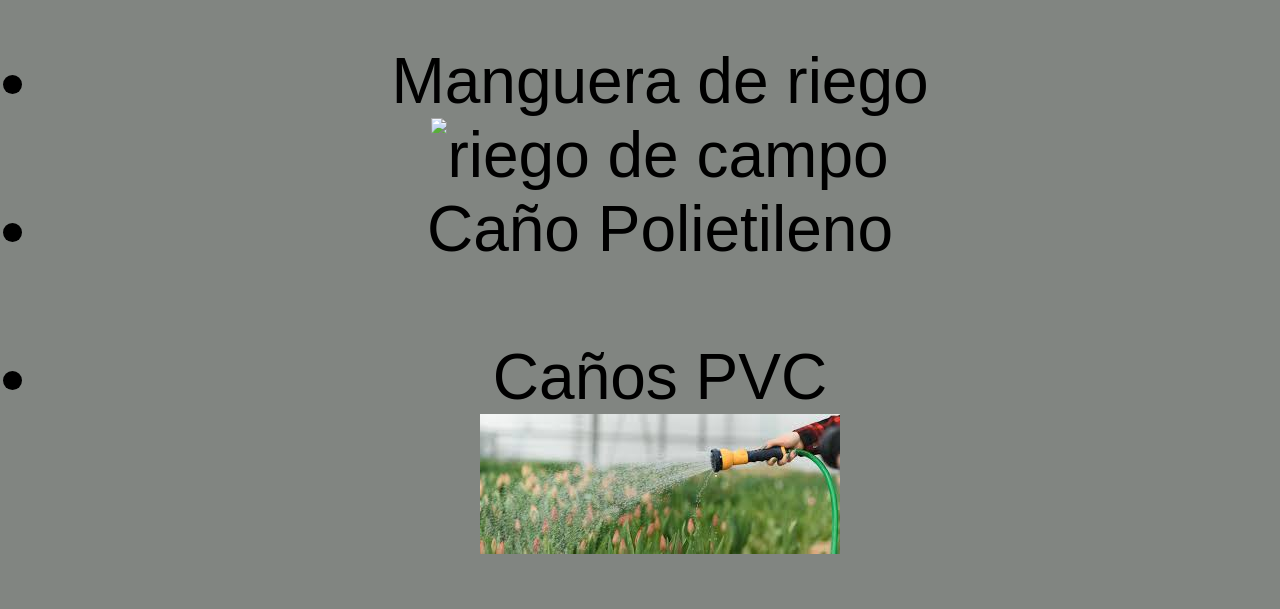
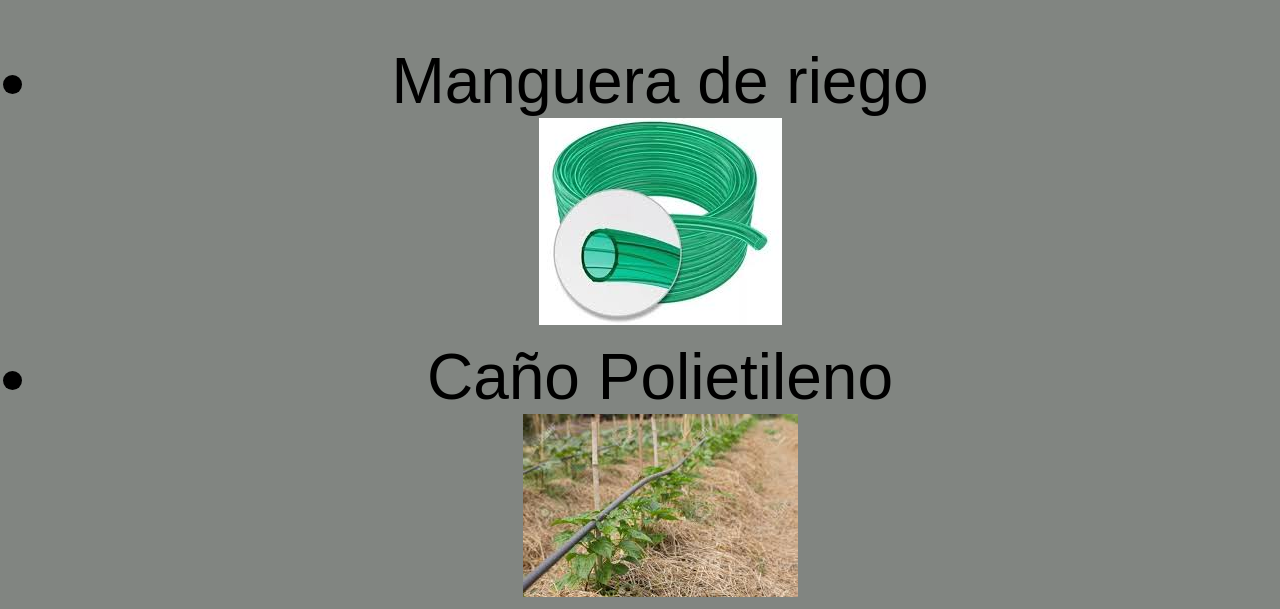
Before and after one commit to 852raul/preentreg-2-becerra, a plain HTML site: page carpeta/Productos.html in a window 1280 px wide. Shown: the part 319-928 px from the top of the page. Drawn offline with Linux system fonts and the light colour scheme.

Commit message:
reparando img de page producto

```diff
--- a/carpeta/Productos.html
+++ b/carpeta/Productos.html
@@ -21,11 +21,11 @@
         <div class="conteiner">
     <ul>
          <li> Manguera de riego</li>
-        <img src="/imagen/mangera.jpg" alt=" riego de campo">
+        <img src="/imagen/mangera.png" alt=" riego de campo">
 
 
         <li>Caño Polietileno</li>
-        <img src="/imagen/riego por goteo.jpg" alt="">
+        <img src="/imagen/riego por goteo.png " alt="">
 
         <li>Caños PVC</li>
 
```
